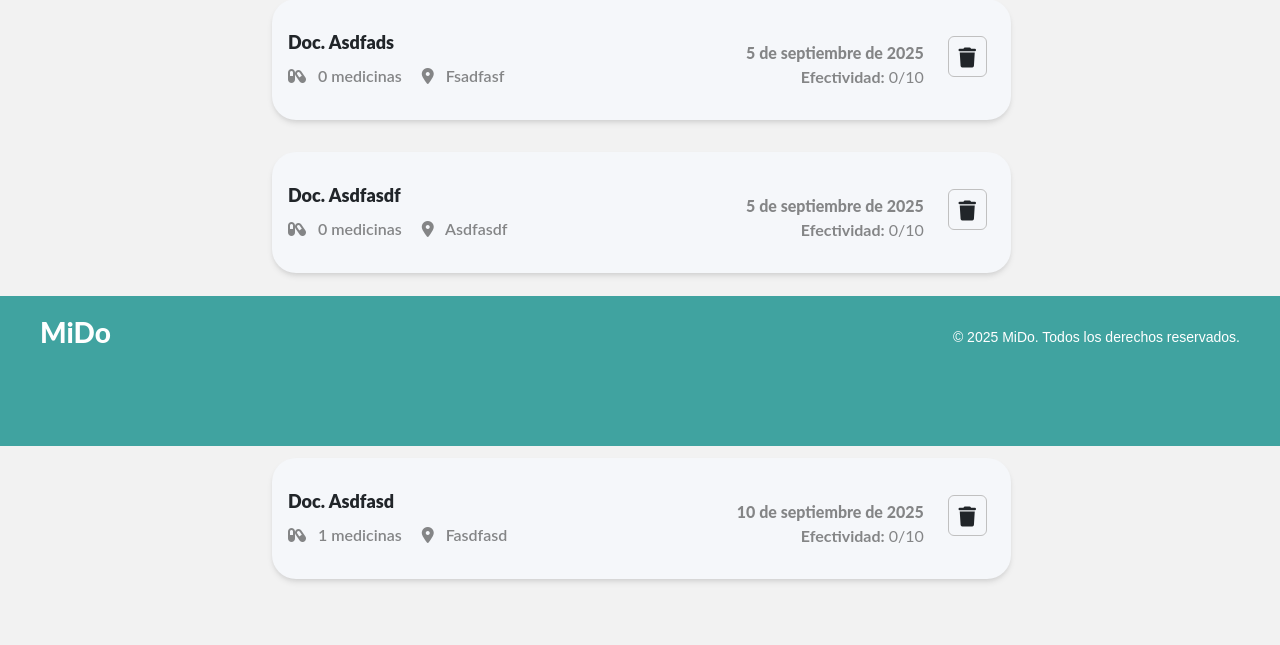
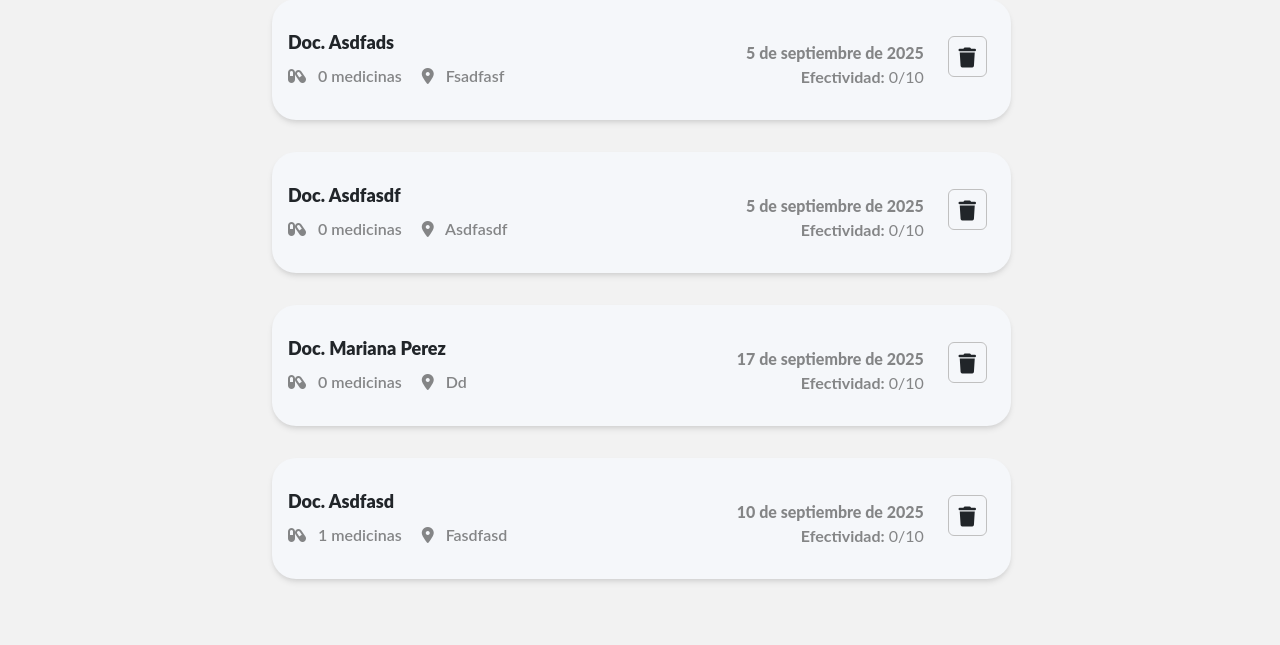
Before and after one commit to CI5co22/MiDo, a Django app: page / in a window 1280 px wide. Shown: the part 354-999 px from the top of the page. Run offline with Django 5.2, Linux system fonts and the light colour scheme; data comes from the database, SQL or seed files in the repository.

Commit message:
eliminar footer

```diff
--- a/miApp/static/css/footer.css
+++ /dev/null
@@ -1,48 +0,0 @@
-footer
-{
-    width: 100%;
-    background-color:rgb(64, 163, 160);
-    color:#fff;
-    padding:20px 1rem;
-    font-family:Arial, sans-serif;
-    height: 150px;
-    position: absolute;
-    bottom: 0;
-
-
-}
-
-footer div
-{
-    max-width:1200px;
-    margin:0 auto;
-    display:flex;
-    flex-wrap:wrap;
-    justify-content:space-between;
-    align-items:center;
-}
-
-
-
-footer div h3
-{
-    font-family: 'Lato', sans-serif !important;
-    font-weight: 800;
-    margin:0 0 10px;
-}
-
-footer div p
-{
-    font-size:14px;
-    margin:0;
-}
-
-@media (max-width: 600px) {
-
-
-footer div
-{
-    display:block;
-}
-
-}
--- a/miApp/templates/home.html
+++ b/miApp/templates/home.html
@@ -13,7 +13,7 @@
     <link rel="stylesheet" href="{% static 'css/home.css' %}">
     <link rel="stylesheet" href="{% static 'css/modalAgregar.css' %}">
     <link rel="stylesheet" href="{% static 'css/toast.css' %}">
-    <link rel="stylesheet" href="{% static 'css/footer.css' %}">
+
 
 
 
@@ -155,14 +155,6 @@
         </div>
     </div>
 
-
-<footer>
-    <div>
-        <h3>MiDo</h3>
-        <p>© 2025 MiDo. Todos los derechos reservados.</p>
-    </div>
-</footer>
-
 <!-- modales -->
 {% include 'modales/agregarReceta.html' %}
 {% include 'toast.html' %}
```
Also changed, not shown: 1 other file.
